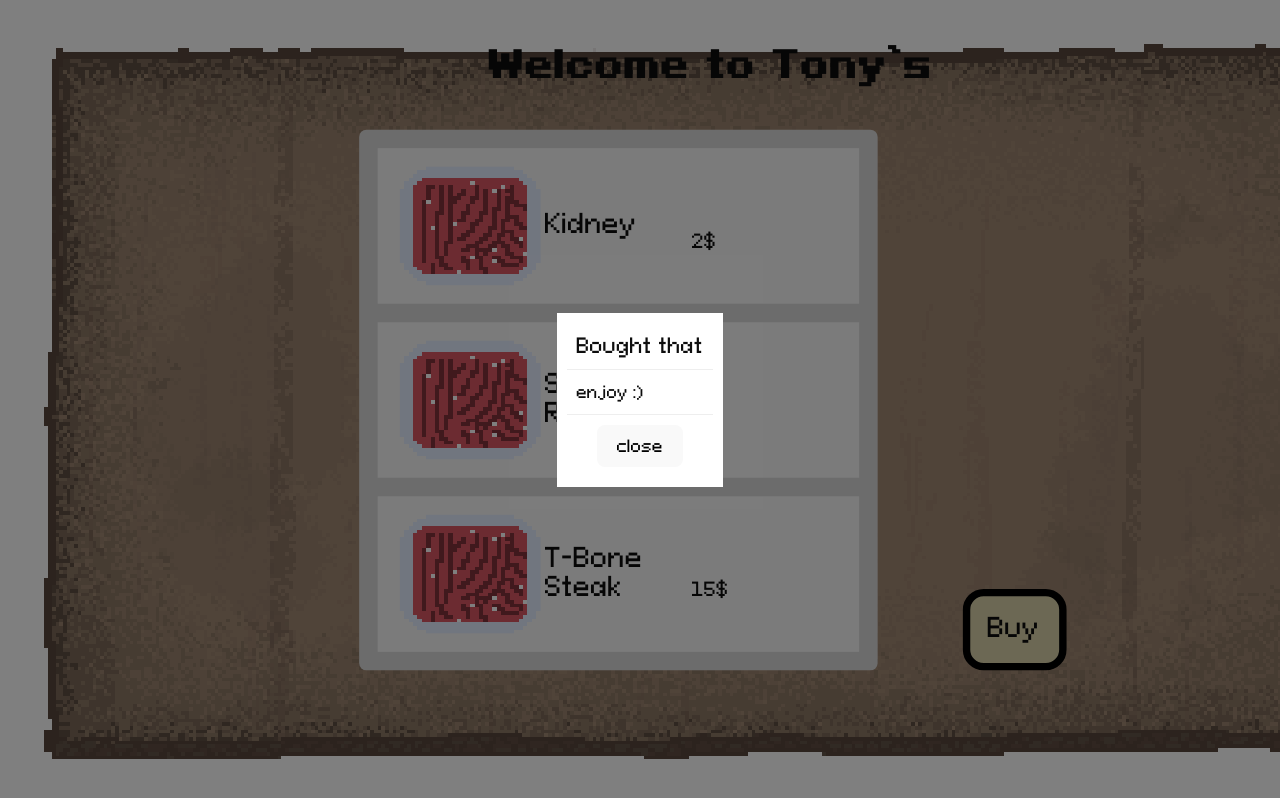
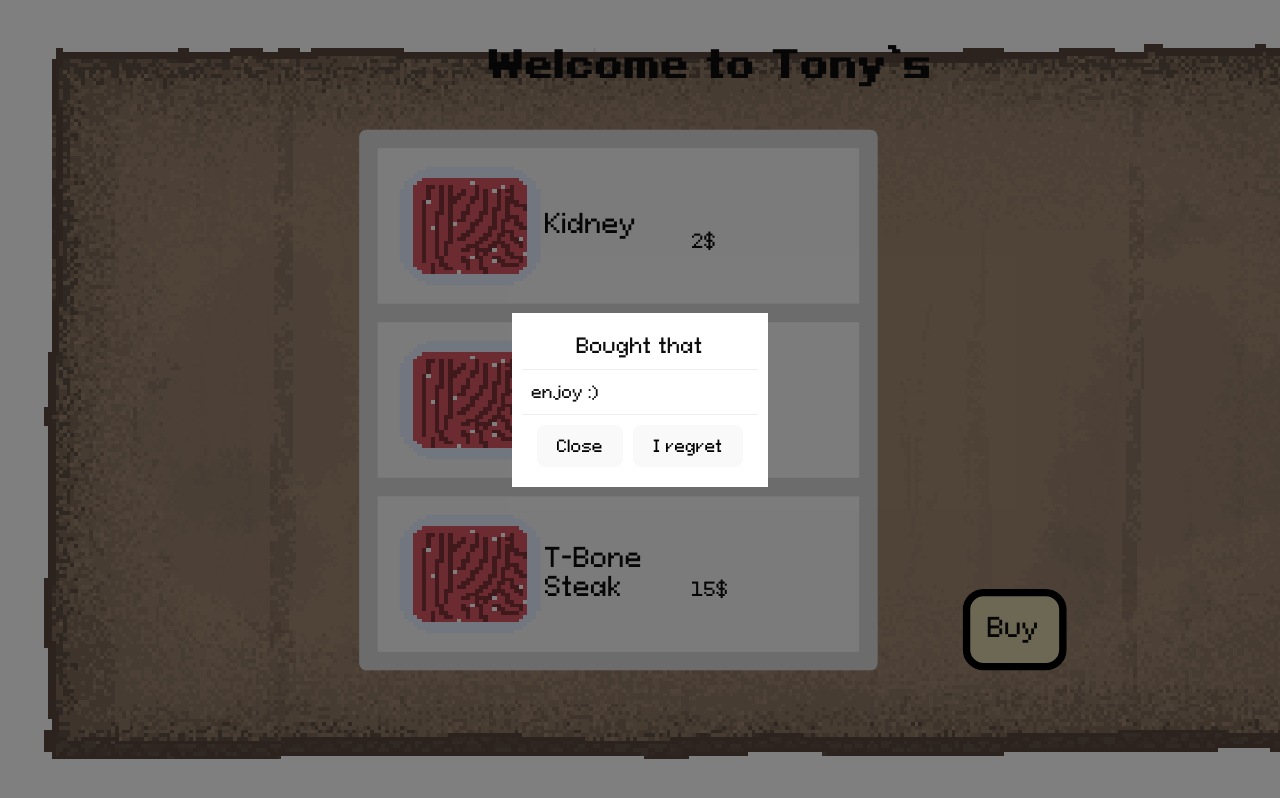
Before and after one commit to realKfiros/cheating-with-a-mimic, a React (Vite) app: page / in a window 1280 px wide. Both pictures are taken after a click on the element "Buy". Shown: the top 798 px of the page. Built offline with nearby package versions, Linux system fonts and the light colour scheme.

Commit message:
buttons in dialog

```diff
--- a/src/components/Menus/ButcherMenu.tsx
+++ b/src/components/Menus/ButcherMenu.tsx
@@ -23,7 +23,7 @@ const styleButcherMenu = css`
 `;
 const ButcherMenu = () =>
 {
-	const {openDialog}: any = useContext(AppContext);
+	const {openDialog, closeDialog}: any = useContext(AppContext);
 	const [stock, setStock] = useState<Stock[]>([]);
 	// TODO: after "an hour" (or a day) it should refresh with new items
 
@@ -36,7 +36,14 @@ const ButcherMenu = () =>
 			<div className="vertical">
 				<ButcherBoard/>
 				<Spacer/>
-				<MenuButton text="Buy" onClick={() => openDialog({title: "Bought that", content: "enjoy :)"})}/>
+				<MenuButton text="Buy" onClick={() => openDialog({
+					title: "Bought that",
+					content: "enjoy :)",
+					buttons: [
+						{title: 'Close', onClick: closeDialog},
+						{title: 'I regret', onClick: () => window.alert('no regrets!')}
+					]
+				})}/>
 			</div>
 		</div>
 	);
--- a/src/components/dialog.tsx
+++ b/src/components/dialog.tsx
@@ -1,7 +1,7 @@
 import {css} from "@emotion/react";
 import {FC, useContext} from "react";
 import {observer} from "mobx-react-lite";
-import {AppContext} from "../store";
+import {AppContext, ButtonProps} from "../store";
 
 const styleDialog = css`
 	position: fixed;
@@ -37,10 +37,16 @@ const styleDialog = css`
 		border-bottom: 1px solid #eee;
 		text-align: start;
 	}
+
+	.footer {
+		> button {
+			margin: 0 5px;
+		}
+	}
 `;
 export const Dialog: FC = observer(() =>
 {
-	const {dialog, closeDialog}: any = useContext(AppContext);
+	const {dialog}: any = useContext(AppContext);
 
 	if (!dialog.show)
 		return null;
@@ -51,8 +57,8 @@ export const Dialog: FC = observer(() =>
 				<span className="title">{dialog.title}</span>
 			</div>
 			<div className="body">{dialog.content}</div>
-			<div className="footer" onClick={closeDialog}>
-				<button>close</button>
+			<div className="footer">
+				{dialog.buttons.map(({onClick, title}: ButtonProps, index: number) => <button key={'button-' + index} onClick={onClick}>{title}</button>)}
 			</div>
 		</div>
 	</div>;
--- a/src/store.tsx
+++ b/src/store.tsx
@@ -6,11 +6,11 @@ export const AppContext = React.createContext(null);
 export interface StoreProps {
 	dialog: DialogProps;
 }
-interface ButtonProps {
+export interface ButtonProps {
 	title: string;
 	onClick: () => void;
 }
-interface DialogProps
+export interface DialogProps
 {
 	title: string;
 	content: ReactNode | null;
```
